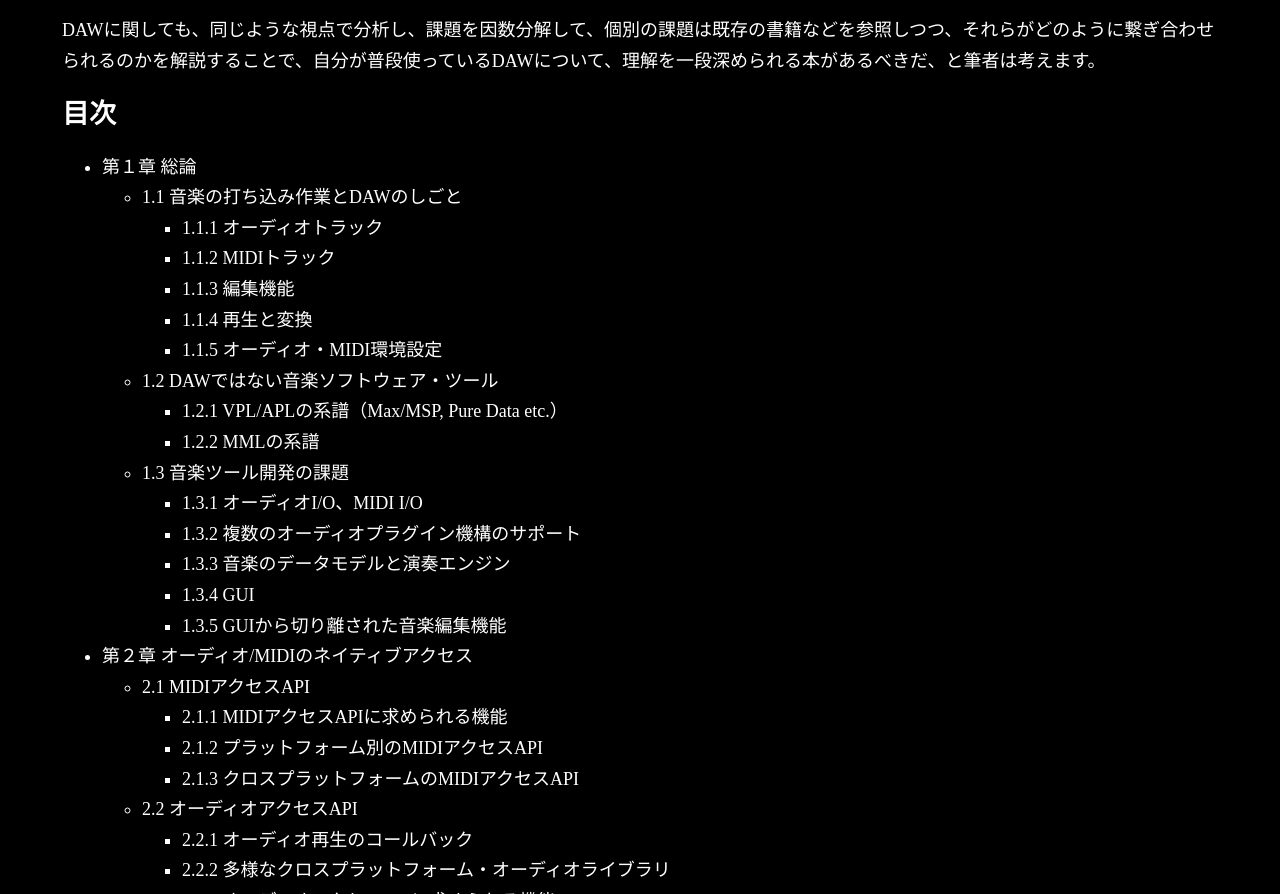
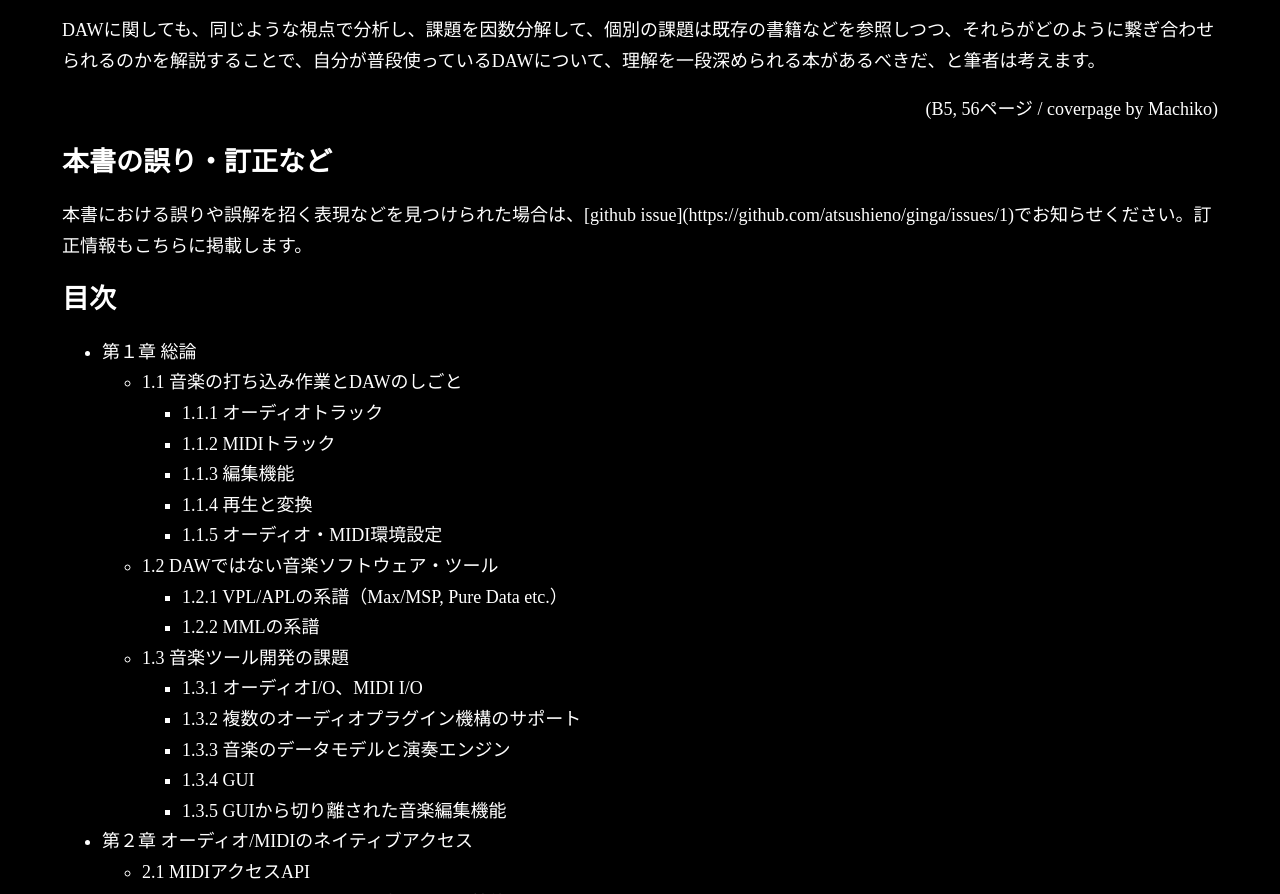
Before and after one commit to atsushieno/ginga, a plain HTML site: page m3-2019a.html in a window 1280 px wide. Shown: the part 1707-2601 px from the top of the page. Drawn offline with Linux system fonts and the light colour scheme.

Commit message:
訂正などsection追加

```diff
--- a/m3-2019a.html
+++ b/m3-2019a.html
@@ -33,6 +33,13 @@
 <p>本書はこれらのどれにも属さないものになると筆者は考えています。</p>
 <p>筆者がかつて見てきたソフトウェア開発の分野では、IDE（統合開発環境）に関する情報も同様の問題をかかえていたと思っています。IDEはエディタ、コンパイラ等のツールチェイン、プロジェクトモデル、デバッガー、UIデザイナーなど、数多くの部品から成り立っています。それぞれを構成要素に分解していけば、個別には個人開発者でも十分に立ち向かえる課題になりますし、資料になる書籍のある分野もあります。一方で、それらを総体的な視点でまとめようとするものはほとんどありません。</p>
 <p>DAWに関しても、同じような視点で分析し、課題を因数分解して、個別の課題は既存の書籍などを参照しつつ、それらがどのように繋ぎ合わせられるのかを解説することで、自分が普段使っているDAWについて、理解を一段深められる本があるべきだ、と筆者は考えます。  </p>
+
+<p class="staff-section">(B5, 56ページ / coverpage by Machiko)</p>
+
+<h2>本書の誤り・訂正など</h2>
+
+<p>本書における誤りや誤解を招く表現などを見つけられた場合は、[github issue](https://github.com/atsushieno/ginga/issues/1)でお知らせください。訂正情報もこちらに掲載します。</p>
+
 <h2 id="-">目次</h2>
 <ul>
 <li>第１章 総論<ul>
--- a/styles.css
+++ b/styles.css
@@ -9,4 +9,4 @@ a:visited { color: #CCCCFF }
 .pages-preview { display: flex; align-items: center; flex-wrap: wrap }
 .page { padding: 1em; width: 350 }
 .member { font-size: normal }
-.staff-section { text-align: center }
+.staff-section { text-align: end }
```
